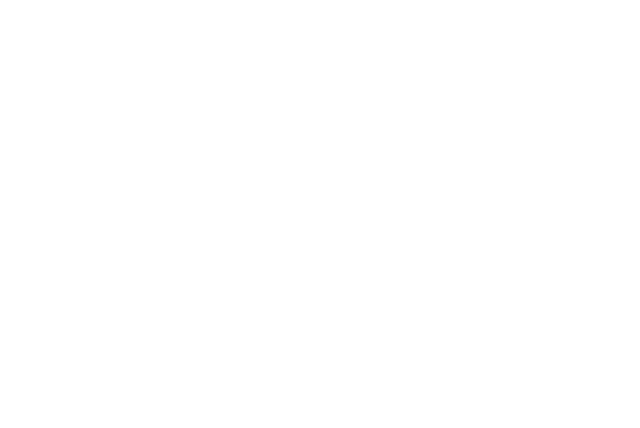
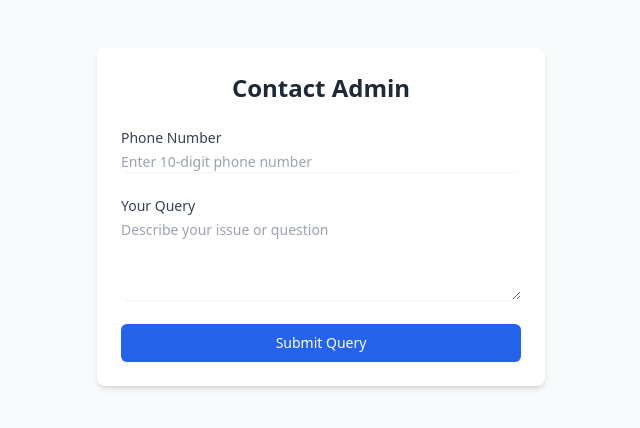
Before and after one commit to deepgohil0702/jf0, a React (Create React App) app in the folder petrolpump/: page /support in a window 1280 px wide. Before the commit this address had no page. Shown: the top 428 px of the page, without its empty margins (319-959 px from the left). Built offline with nearby package versions, Linux system fonts and the light colour scheme.

Commit message:
gradient on submission

```diff
--- a/petrolpump/src/App.js
+++ b/petrolpump/src/App.js
@@ -3,6 +3,7 @@
 import AdminPanel from './components/AdminPanel';
 import BillsList from './components/BillsList';
 import ImageUploader from './components/ImageUploader';
+import ContactAdmin from './components/ContactAdmin';
 
 function App() {
   return (
@@ -12,6 +13,7 @@
         <Route path="/admin" element={<AdminPanel />} />
         <Route path="/bill" element={<BillsList />} />
         <Route path="/img" element={<ImageUploader />} />
+        <Route path="/support" element={<ContactAdmin />} />
       </Routes>
     </BrowserRouter>
   );
--- /dev/null
+++ b/petrolpump/src/components/ContactAdmin.jsx
@@ -0,0 +1,122 @@
+import React, { useState } from 'react';
+import axios from 'axios';
+
+const ContactAdmin = () => {
+    const [formData, setFormData] = useState({
+        phoneNumber: '',
+        query: ''
+    });
+    const [isSubmitting, setIsSubmitting] = useState(false);
+    const [submitSuccess, setSubmitSuccess] = useState(false);
+    const [error, setError] = useState('');
+
+    const handleInputChange = (e) => {
+        const { name, value } = e.target;
+        setFormData({ ...formData, [name]: value });
+    };
+
+    const handleSubmit = async (e) => {
+        e.preventDefault();
+        setError('');
+
+        // Basic validation
+        if (!/^\d{10}$/.test(formData.phoneNumber)) {
+            setError('Please enter a valid 10-digit phone number');
+            return;
+        }
+
+        if (formData.query.trim().length < 10) {
+            setError('Query must be at least 10 characters');
+            return;
+        }
+
+        setIsSubmitting(true);
+
+        try {
+            const response = await axios.post(
+                'https://symmetrical-space-rotary-phone-9wg7r4qxxq427x44-8000.app.github.dev/api/contact-admin',
+                {
+                    phone_number: formData.phoneNumber,
+                    query: formData.query
+                }
+            );
+
+            if (response.data.success) {
+                setSubmitSuccess(true);
+                setFormData({ phoneNumber: '', query: '' });
+                setTimeout(() => setSubmitSuccess(false), 3000);
+            }
+        } catch (err) {
+            setError(err.response?.data?.error || 'Submission failed. Please try again.');
+        } finally {
+            setIsSubmitting(false);
+        }
+    };
+
+    return (
+        <div className="min-h-screen bg-gray-50 py-12 px-4 sm:px-6 lg:px-8">
+            <div className="max-w-md mx-auto bg-white rounded-lg shadow-md p-6">
+                <h2 className="text-2xl font-bold text-gray-800 mb-6 text-center">
+                    Contact Admin
+                </h2>
+
+                {submitSuccess && (
+                    <div className="mb-4 p-4 bg-green-100 text-green-700 rounded-lg">
+                        Query submitted successfully!
+                    </div>
+                )}
+
+                {error && (
+                    <div className="mb-4 p-4 bg-red-100 text-red-700 rounded-lg">
+                        {error}
+                    </div>
+                )}
+
+                <form onSubmit={handleSubmit} className="space-y-6">
+                    <div>
+                        <label htmlFor="phoneNumber" className="block text-sm font-medium text-gray-700">
+                            Phone Number
+                        </label>
+                        <input
+                            id="phoneNumber"
+                            name="phoneNumber"
+                            type="tel"
+                            value={formData.phoneNumber}
+                            onChange={handleInputChange}
+                            className="mt-1 block w-full rounded-md border-gray-300 shadow-sm focus:border-blue-500 focus:ring-blue-500 sm:text-sm"
+                            placeholder="Enter 10-digit phone number"
+                            maxLength="10"
+                            required
+                        />
+                    </div>
+
+                    <div>
+                        <label htmlFor="query" className="block text-sm font-medium text-gray-700">
+                            Your Query
+                        </label>
+                        <textarea
+                            id="query"
+                            name="query"
+                            value={formData.query}
+                            onChange={handleInputChange}
+                            rows="4"
+                            className="mt-1 block w-full rounded-md border-gray-300 shadow-sm focus:border-blue-500 focus:ring-blue-500 sm:text-sm"
+                            placeholder="Describe your issue or question"
+                            required
+                        />
+                    </div>
+
+                    <button
+                        type="submit"
+                        disabled={isSubmitting}
+                        className="w-full flex justify-center py-2 px-4 border border-transparent rounded-md shadow-sm text-sm font-medium text-white bg-blue-600 hover:bg-blue-700 focus:outline-none focus:ring-2 focus:ring-offset-2 focus:ring-blue-500 disabled:bg-blue-300"
+                    >
+                        {isSubmitting ? 'Submitting...' : 'Submit Query'}
+                    </button>
+                </form>
+            </div>
+        </div>
+    );
+};
+
+export default ContactAdmin;
--- a/petrolpump/src/components/UserForm.jsx
+++ b/petrolpump/src/components/UserForm.jsx
@@ -1,6 +1,16 @@
-import React, { useState } from 'react';
+import React, { useState, useEffect} from 'react';
+import { useNavigate } from 'react-router-dom';
 import axios from 'axios';
 import AmazingPrizes from './AmazingPrizes';
+
+const gradientPresets = [
+  ['#ff6b6b', '#4ecdc4', '#45b7d1', '#96c93d'],
+  ['#833ab4', '#fd1d1d', '#fcb045', '#405de6'],
+  ['#00b4d8', '#00f5d4', '#9b5de5', '#f15bb5'],
+  ['#ff9a9e', '#fad0c4', '#fad0c4', '#a18cd1'],
+  ['#30cfd0', '#330867', '#ff5858', '#ffc8dd'],
+  ['#43e97b', '#38f9d7', '#fa709a', '#fee140'],
+];
 
 const UserForm = () => {
   const [formData, setFormData] = useState({
@@ -11,7 +21,22 @@
     date: '',
     billImage: null,
   });
+  const navigate = useNavigate();
   const [isLoading, setIsLoading] = useState(false);
+  const [isSubmitted, setIsSubmitted] = useState(false);
+  const [submissionData, setSubmissionData] = useState(null);
+  const [currentGradient, setCurrentGradient] = useState(gradientPresets[0]);
+
+  const getRandomGradient = () => {
+    const randomIndex = Math.floor(Math.random() * gradientPresets.length);
+    return gradientPresets[randomIndex];
+  };
+
+  useEffect(() => {
+    if (isLoading) {
+      setCurrentGradient(getRandomGradient());
+    }
+  }, [isLoading]);
 
   const handleInputChange = (e) => {
     const { name, value } = e.target;
@@ -41,8 +66,8 @@
           }
         }
       );
-      alert(response.data.message);
-      // Reset form after successful submission
+
+      setSubmissionData(response.data.data);
       setFormData({
         firstName: '',
         lastName: '',
@@ -51,6 +76,7 @@
         date: '',
         billImage: null,
       });
+      setIsSubmitted(true);
     } catch (error) {
       console.error('Submission error:', error);
       alert(`Submission failed! ${error.response?.data?.error || ''}`);
@@ -61,7 +87,36 @@
 
   return (
     <>
+      <style>
+        {`
+          @keyframes gradient {
+            0% {
+              background-position: 0% 50%;
+            }
+            50% {
+              background-position: 100% 50%;
+            }
+            100% {
+              background-position: 0% 50%;
+            }
+          }
+          .animated-gradient {
+            background: linear-gradient(
+              -45deg,
+              ${currentGradient[0]},
+              ${currentGradient[1]},
+              ${currentGradient[2]},
+              ${currentGradient[3]}
+            );
+            background-size: 400% 400%;
+            animation: gradient 15s ease infinite;
+            min-height: 400px;
+          }
+        `}
+      </style>
+
       <div className="min-h-screen flex items-center justify-center bg-[#fae9e5] p-4">
+        {!isLoading && !isSubmitted && (
           <form
             onSubmit={handleSubmit}
             className="bg-white shadow-md rounded px-8 pt-6 pb-8 mb-4 w-full max-w-lg"
@@ -145,38 +200,66 @@
 
             <button
               type="submit"
-            disabled={isLoading}
-            className="bg-blue-500 hover:bg-blue-700 text-white font-bold py-2 px-4 rounded w-full transition-all duration-200 disabled:opacity-75 disabled:cursor-not-allowed relative"
+              className="bg-blue-500 hover:bg-blue-700 text-white font-bold py-2 px-4 rounded w-full transition-all duration-200"
             >
-            {isLoading ? (
-              <div className="flex items-center justify-center">
-                <svg
-                  className="animate-spin -ml-1 mr-3 h-5 w-5 text-white"
-                  xmlns="http://www.w3.org/2000/svg"
-                  fill="none"
-                  viewBox="0 0 24 24"
-                >
-                  <circle
-                    className="opacity-25"
-                    cx="12"
-                    cy="12"
-                    r="10"
-                    stroke="currentColor"
-                    strokeWidth="4"
-                  ></circle>
-                  <path
-                    className="opacity-75"
-                    fill="currentColor"
-                    d="M4 12a8 8 0 018-8V0C5.373 0 0 5.373 0 12h4zm2 5.291A7.962 7.962 0 014 12H0c0 3.042 1.135 5.824 3 7.938l3-2.647z"
-                  ></path>
-                </svg>
-                Submitting...
-              </div>
-            ) : (
-              'Submit'
-            )}
+              Submit
             </button>
           </form>
+        )}
+
+        {isLoading && (
+          <div className="bg-white shadow-md rounded px-8 pt-6 pb-8 mb-4 w-full max-w-lg animated-gradient">
+            <div className="flex items-center justify-center h-full">
+              <p className="text-white font-bold text-xl animate-pulse">
+                Processing Your Submission...
+              </p>
+            </div>
+          </div>
+        )}
+
+        {isSubmitted && (
+          <div className="bg-white shadow-md rounded px-4 md:px-8 pt-6 pb-8 mb-4 w-full max-w-lg text-center">
+            <h2 className="text-xl md:text-2xl font-bold text-green-600 mb-3 md:mb-4">
+              <span className="inline-block mr-2">🎉</span>
+              Submission Successful!
+            </h2>
+
+            <p className="text-gray-700 text-base md:text-lg mb-3 md:mb-4">
+              Thank you for participating! Your entry has been recorded.
+            </p>
+
+            {submissionData && (
+              <div className="mb-4 md:mb-6">
+                <p className="text-gray-700 mb-2 text-sm md:text-base">
+                  Your bill number: <span className="font-bold break-all">{submissionData.bill_number}</span>
+                </p>
+                <p className="text-gray-700 text-sm md:text-base">
+                  Your amount: <span className="font-bold">₹{submissionData.amount?.toFixed(2) || '0.00'}</span>
+                </p>
+                <p className="text-xs md:text-sm text-red-500 mt-1 md:mt-2">
+                  If this amount is incorrect, please contact admin
+                </p>
+              </div>
+            )}
+
+            <div className="flex flex-col md:flex-row justify-center gap-4">
+            <button
+                onClick={() => {
+                  setIsSubmitted(false);
+                  navigate('/support');
+                }}
+               className="bg-red-500 hover:bg-red-600 text-white font-bold py-2 px-4 rounded transition-all duration-200 text-sm md:text-base">
+    Contact Admin
+  </button>
+              <button
+                onClick={() => setIsSubmitted(false)}
+                className="bg-blue-500 hover:bg-blue-700 text-white font-bold py-2 px-4 rounded transition-all duration-200 text-sm md:text-base"
+              >
+                Submit Another
+              </button>
+            </div>
+          </div>
+        )}
       </div>
       <AmazingPrizes />
     </>
```
Lines whose indentation alone changed are shown as unchanged.
